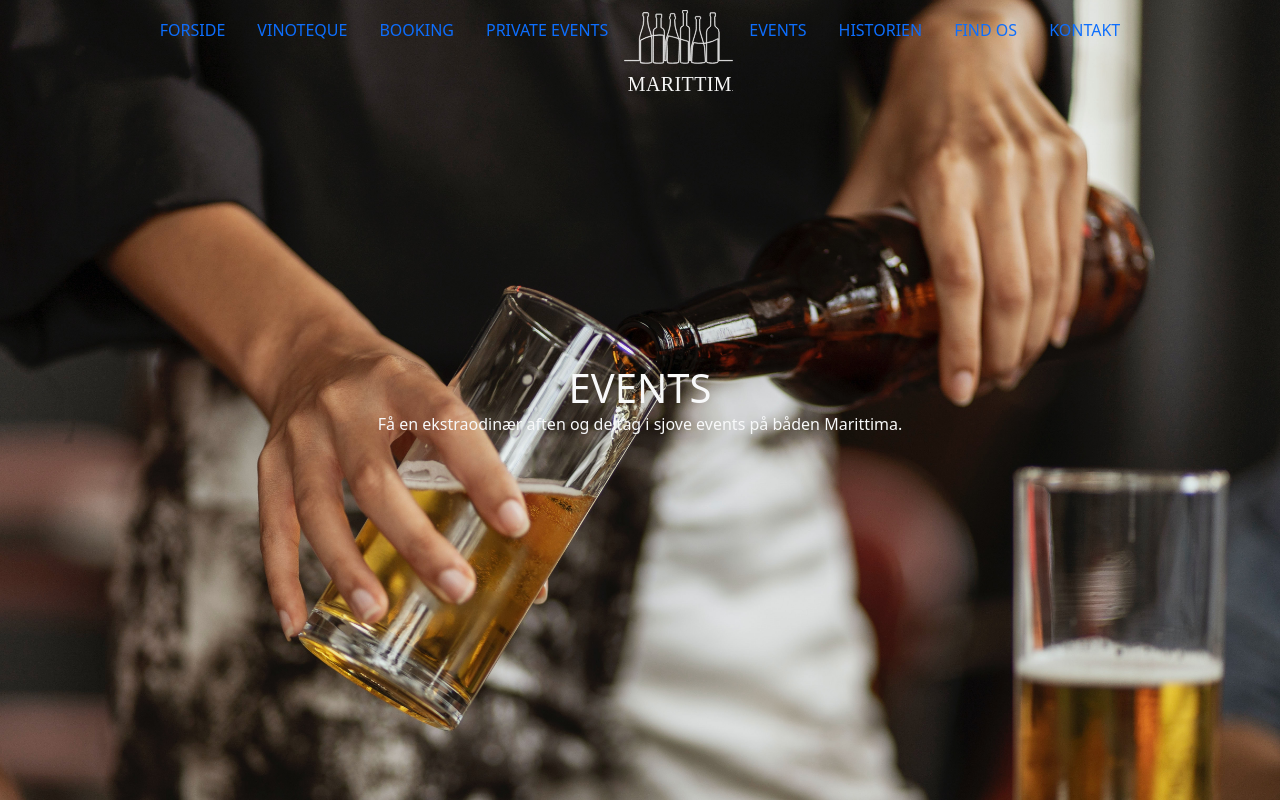
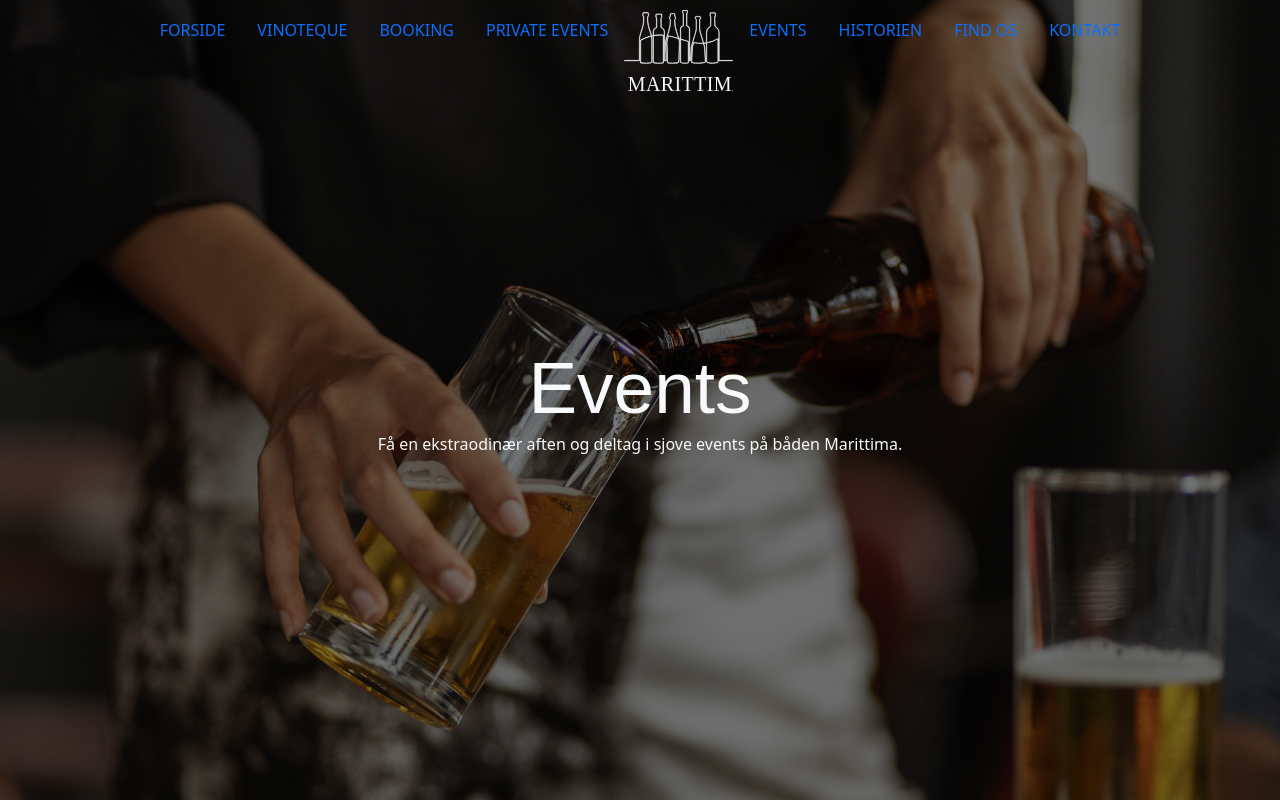
Before and after one commit to loay0013/marittima, a PHP site: page /Events.php in a window 1280 px wide. Run offline with PHP 8.4, Linux system fonts and the light colour scheme; style sheets or scripts are compiled from the project's sources; some libraries are stand-ins or nearby versions.

Commit message:
Events version 1.1

```diff
--- a/Events.php
+++ b/Events.php
@@ -23,13 +23,13 @@
 
 <?php include "includes/nav.php";?>
 
-<header id="hero">
-    <div class="container">
-        <div class="row">
-            <div class="col-12 position-absolute hero-text text-light text-center">
-                <h1>EVENTS</h1>
-                <p>Få en ekstraodinær aften og deltag i sjove events på båden Marittima.</p>
-            </div>
+<header id="hero" class="container-fluid">
+    <div class="overlay"></div>
+
+    <div class="row">
+        <div class="col-12 hero-text text-light text-center">
+            <h1>Events</h1>
+            <p class="g-2">Få en ekstraodinær aften og deltag i sjove events på båden Marittima.</p>
         </div>
     </div>
 </header>
--- a/css/Mikkelsstyles.scss
+++ b/css/Mikkelsstyles.scss
@@ -1,11 +1,25 @@
+
+
 #hero {
+  display: grid;
+  place-content: center;
+  z-index: -1;
+  position: relative;
   background-image: url(../images/pexels-ketut-subiyanto-5055179.jpg);
   background-size: cover;
   height: 100%;
+
+  .overlay{
+    position: absolute;
+    width: 100%;
+    height: 100%;
+    background-color: rgba(0, 0, 0, .5);
+    z-index: -1;
+  }
 }
 
-.hero-text {
-  top: 50%;
-  left: 50%;
-  transform: translate(-50%, -50%);
+h1 {
+  font-family: "Anjelina Modern Calligraphy", sans-serif;
+  font-size: 73px;
+
 }
```
